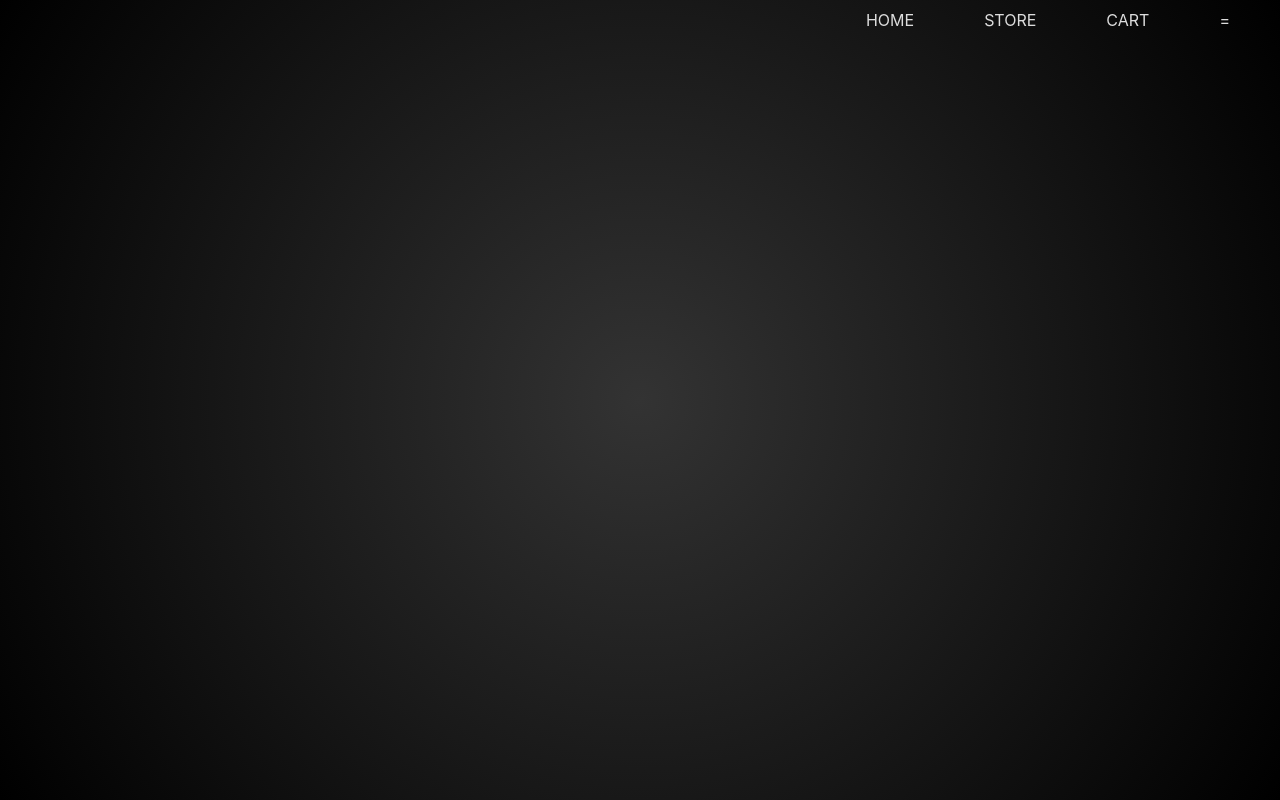
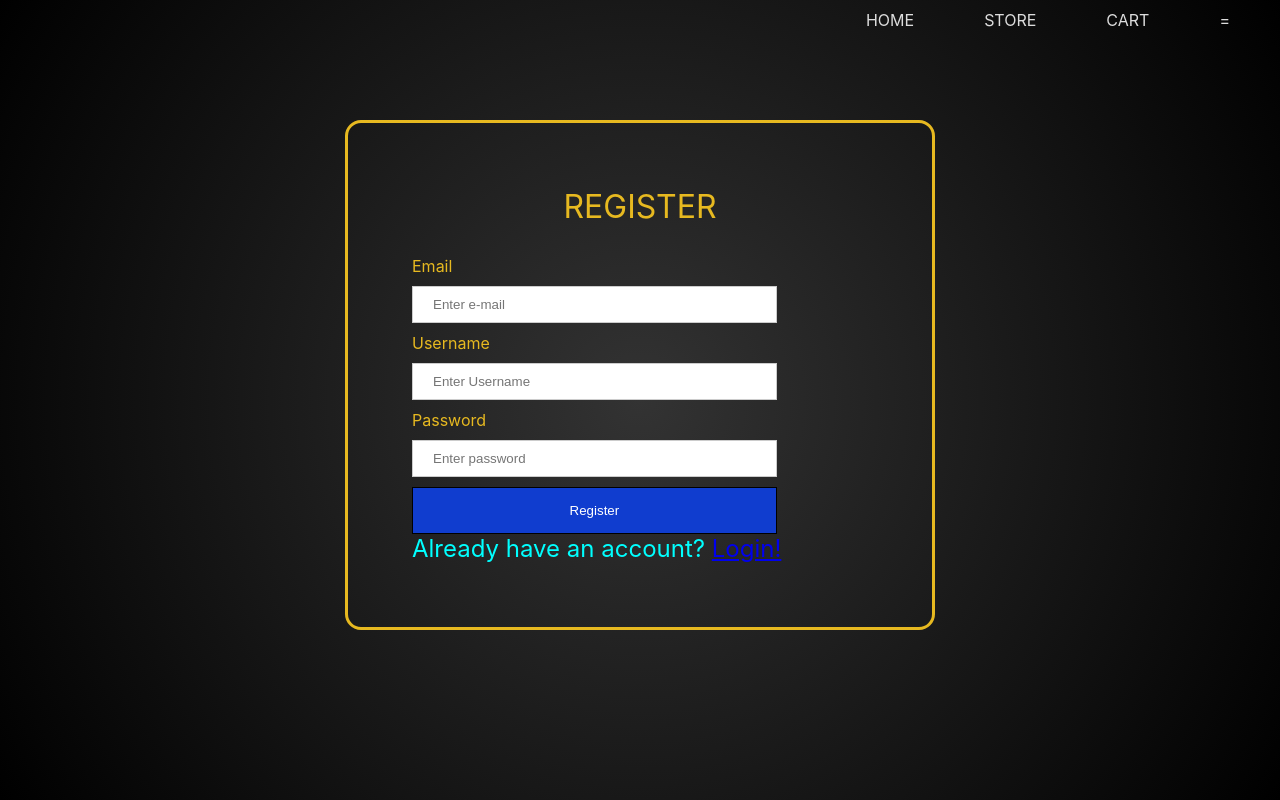
Before and after one commit to ITiboht/Webprojekt, a React (Create React App) app in the folder client/: page /register in a window 1280 px wide. Built offline with nearby package versions, Linux system fonts and the light colour scheme.

Commit message:
register/login

```diff
--- a/client/src/App.tsx
+++ b/client/src/App.tsx
@@ -9,7 +9,8 @@ import Store from './pages/StorePage/store.tsx';
 import Cart from './pages/CartPage/cart.tsx';
 import Shipping from './pages/ShippingPage/shipping.tsx';
 import Account from './pages/AccountPage/account.tsx';
-import About from './pages/AboutPage/about.tsx';
+import About from './pages/RegisterPage/register.tsx';
+import Register from './pages/RegisterPage/register.tsx';
 
 function App() {
   /*
@@ -45,7 +46,7 @@ function App() {
         <Route path="/cart" element={<Cart />} />
         <Route path="/shipping" element={<Shipping />} />
         <Route path="/account" element={<Account />} />
-        <Route path="/about" element={<About />} />
+        <Route path="/register" element={<Register />} />
       </Routes>
       </div>
     </div>
--- a/client/src/components/Navbar/navbar.tsx
+++ b/client/src/components/Navbar/navbar.tsx
@@ -55,7 +55,7 @@ export default function Navbar() {
                     <CustomLink to="/cart">Cart</CustomLink>
                     <CustomLink to="/shipping">Shipping</CustomLink>
                     <CustomLink to="/account">Account</CustomLink>
-                    <CustomLink to="/contact">Contact</CustomLink>
+                    <CustomLink to="/register">Register</CustomLink>
                 </ul>
             </div>
         </li>
--- a/client/src/pages/AboutPage/about.css
+++ /dev/null
@@ -1,3 +0,0 @@
-.About-Page {
-    color: #ddd;
-}
--- a/client/src/pages/AboutPage/about.tsx
+++ /dev/null
@@ -1,10 +0,0 @@
-import React from 'react'
-import './about.css'
-
-export default function() {
-  return (
-    <div className='About-Page'>
-        <h1>About</h1>
-    </div>
-  )
-}
--- a/client/src/pages/AccountPage/account.css
+++ b/client/src/pages/AccountPage/account.css
@@ -9,20 +9,8 @@
     display: flex;
     flex-direction: column;
     flex: 1;
-
-/*color: #ddd;
-display: flex;
-justify-content: center;
-height: 95vh;
-flex: 1;
-align-items: center;
-*/
 }
 
-
-.login.hide{
-    display: none;
-}
 
 label{
     color: #e7b920;
@@ -37,13 +25,7 @@ label{
   margin-bottom: 30px;
 }
 
-.registerbar{
-  display: flex;
-  justify-content: center;
-  align-items: center;
-  font-size: xx-large;
-  margin-bottom: 30px;
-}
+
 
 
 input[type=text], input[type=password] {
@@ -71,29 +53,8 @@ input[type=text], input[type=password] {
   }
 
 
-.reg{
-    font-size: 1vh;
-    user-select: none;
-    display:none;
-    color:aqua
-
-}
-
 .login{
-    font-size: 1vh;
+    font-size: 3vh;
     user-select: none;
     color: aqua;
 }
-
-.reg.show{
-        border: 3px solid #e7b920;
-        margin-left: auto;
-        margin-right: auto;
-        margin-top: 10vh;
-        padding: 8vh;
-        width: 57vh;
-        border-radius: 2vh;
-        display: flex;
-        flex-direction: column;
-        flex: 1;
-}
--- a/client/src/pages/AccountPage/account.tsx
+++ b/client/src/pages/AccountPage/account.tsx
@@ -1,53 +1,10 @@
 import React, {useState} from 'react'
 import axios from 'axios' ;
 import './account.css'
+import { Link } from 'react-router-dom';
 
 export default function Account() {
-  const [registrationError, setRegistrationError] = useState('');
 
-  const togglelog = () => {
-    const login = document.querySelector('.reg');
-    login?.classList.toggle('show');
-    const register = document.querySelector('.login');
-  register?.classList.toggle('hide');
-}
-
-const togglereg = () => {
-  const login = document.querySelector('.reg');
-    login?.classList.toggle('show');
-  const register = document.querySelector('.login');
-  register?.classList.toggle('hide');
-}
-
-const handleRegistration = async (event) => {
-  event.preventDefault();
-
-  const form = event.target;
-  const email = form.email.value;
-  const username = form.uname.value;
-  const password = form.pass.value;
-
-  try {
-    const response = await axios.post('ide kellene az endpoint', {
-      email,
-      username,
-      password,
-    });
-
-    console.log('Registration successful');
-    console.log(response.data); // Az API válasza
-
-    // További teendők a sikeres regisztráció esetén
-
-    // Példa: Átirányítás a bejelentkezéshez
-    togglelog();
-  } catch (error) {
-    console.error('Registration failed');
-    console.error(error.response.data); // A hibaüzenet az API-tól
-
-    setRegistrationError('Registration failed. Please try again.'); // Beállítjuk a regisztrációs hiba üzenetét
-  }
-};
 
   return (
     <div className="form">
@@ -68,43 +25,11 @@ const handleRegistration = async (event) => {
         <button type="submit">Login</button>
       </div>
 
-      <h1 onClick={togglereg}>
-      <span className="psw">Don't have an account? Register <a href="#">here!</a></span>
-      </h1>
+      <span className="psw">Don't have an account? Register <Link to="/register">here!</Link></span>
 
     </form>
     </div>
-    <div className='reg'>
-    <label className='registerbar'>REGISTER</label>
-    <form>
-      <div className="input-container">
-        <label>Email </label>
-        <input type="text" placeholder='Enter e-mail' name="email" required />
-      </div>
-
-      <div className="input-container">
-        <label>Username </label>
-        <input type="text" placeholder='Enter Username' name="uname" required />
-      </div>
-
-      <div className="input-container">
-        <label>Password </label>
-        <input type="password" placeholder='Enter password' name="pass" required />
-      </div>
-
-      <div className="button-container">
-        <button type="submit">Register</button>
-      </div>
-
-
-    <h1 onClick={togglelog}>
-    <span className="psw">Already have an account? <a href="/account">Login!</a></span>
-    </h1>
-    {registrationError && <p className="error">{registrationError}</p>}
-
-    </form>
     </div>
-  </div>
 
   )
 }
--- /dev/null
+++ b/client/src/pages/RegisterPage/register.css
@@ -0,0 +1,62 @@
+.register{
+    border: 3px solid #e7b920;
+    margin-left: auto;
+    margin-right: auto;
+    margin-top: 10vh;
+    padding: 8vh;
+    width: 57vh;
+    border-radius: 2vh;
+    display: flex;
+    flex-direction: column;
+    flex: 1;
+}
+
+
+
+label{
+      color: #e7b920;
+      font-size: medium;
+}
+
+
+.registerbar{
+    display: flex;
+    justify-content: center;
+    align-items: center;
+    font-size: xx-large;
+    margin-bottom: 30px;
+}
+
+
+
+input[type=text], input[type=password] {
+      width: 80%;
+      padding: 10px 20px;
+      margin: 10px 0;
+      display:list-item;
+      border: 1px solid #ccc;
+      box-sizing: border-box;
+}
+
+button {
+
+      background-color: #103dcf;
+      color: white;
+      padding: 15px 20px;
+      margin-left: auto;
+      border: 1px solid black;
+      cursor: pointer;
+      width: 80%;
+}
+
+    button:hover{
+      opacity: 0.6;
+}
+
+
+.psw{
+      font-size: 3vh;
+      user-select: none;
+      color:aqua
+
+}
--- /dev/null
+++ b/client/src/pages/RegisterPage/register.tsx
@@ -0,0 +1,36 @@
+import React from 'react'
+import './register.css'
+
+export default function Account() {
+
+  return (
+  <div className="form">
+    <div className='register'>
+    <label className='registerbar'>REGISTER</label>
+    <form>
+      <div className="input-container">
+        <label>Email </label>
+        <input type="text" placeholder='Enter e-mail' name="email" required />
+      </div>
+
+      <div className="input-container">
+        <label>Username </label>
+        <input type="text" placeholder='Enter Username' name="uname" required />
+      </div>
+
+      <div className="input-container">
+        <label>Password </label>
+        <input type="password" placeholder='Enter password' name="pass" required />
+      </div>
+
+      <div className="button-container">
+        <button type="submit">Register</button>
+      </div>
+
+    <span className="psw">Already have an account? <a href="/account">Login!</a></span>
+
+    </form>
+    </div>
+    </div>
+  )
+}
--- a/client/src/pages/ShippingPage/shipping.tsx
+++ b/client/src/pages/ShippingPage/shipping.tsx
@@ -1,6 +1,6 @@
 import React from 'react'
 import './shipping.css'
-import {Route, Routes} from 'react-router-dom'
+import {Link} from 'react-router-dom'
 
 
 
@@ -17,7 +17,7 @@ export default function() {
         <span className='informacio'>For those who are registered, delivery is free, and we can also send seasonal promotions.</span>
 
         <div>
-        <span className="accountpage">Go to account <a href="/account">page!</a></span>
+        <span className="accountpage">Go to account <Link to="/account">page!</Link></span>
         </div>
 
         <div className='shippings'>
```
